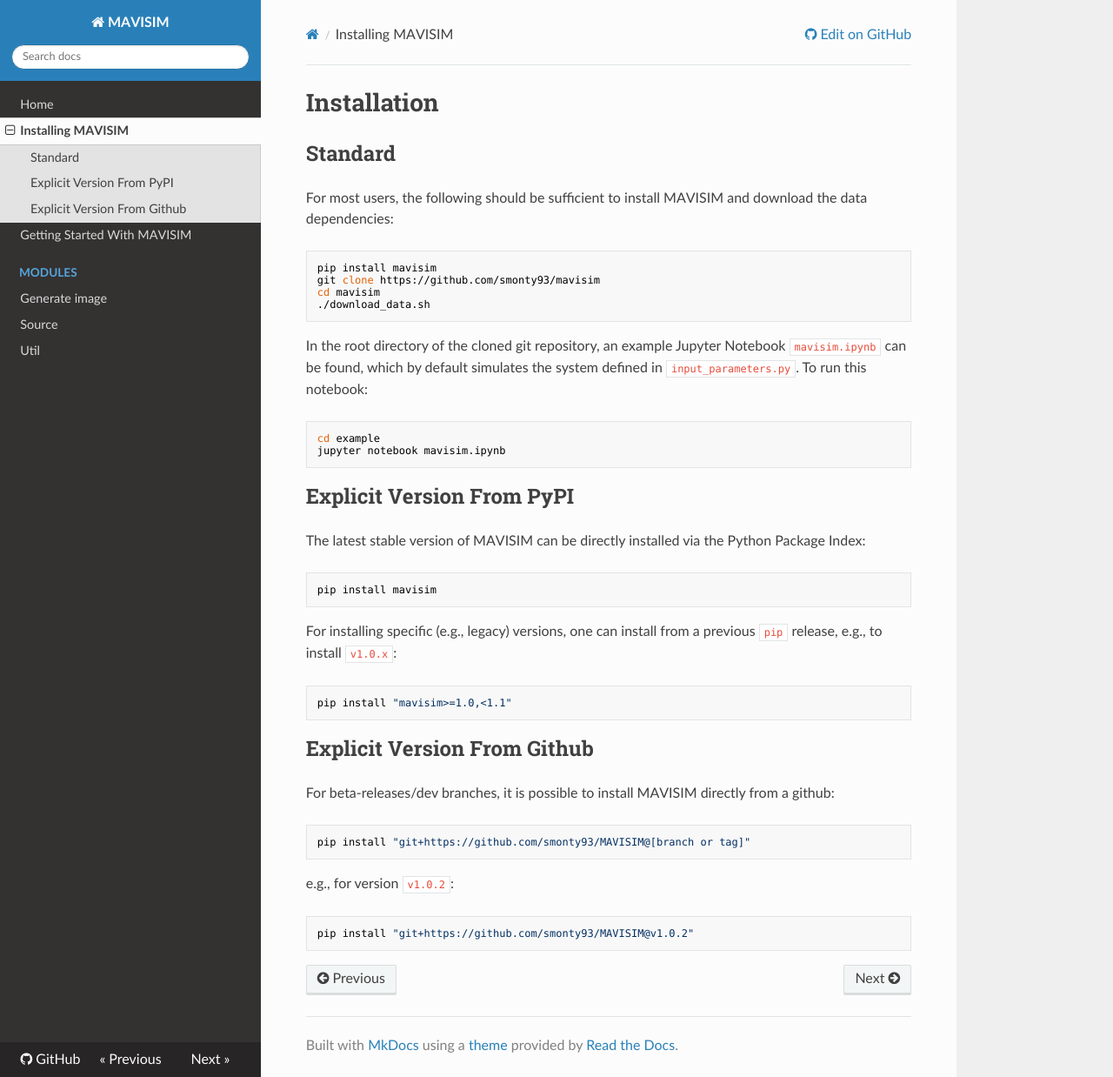
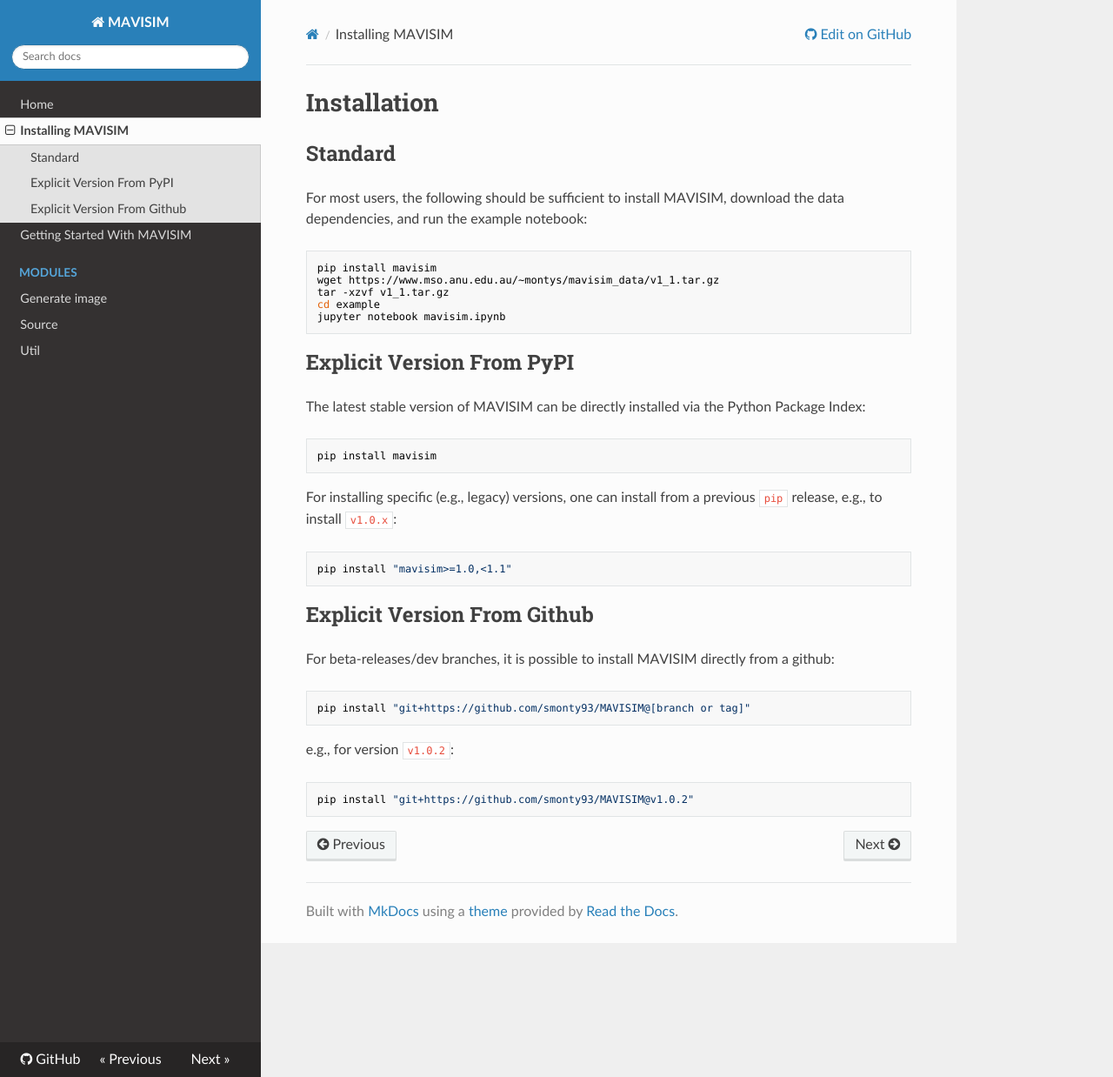
Before and after one commit to smonty93/MAVISIM, an MkDocs documentation site: the page built from docs/install.md, in a window 1280 px wide and 1238 px high. Shown: the whole window at 87% size. Built offline with MkDocs 1.6.1, drawn with Linux system fonts in a browser that asks for light colours; nearby versions of some CDN libraries.

Commit message:
updated install instructions (now without github in the loop)

````diff
--- a/docs/install.md
+++ b/docs/install.md
@@ -1,16 +1,11 @@
 # Installation
 
 ## Standard
-For most users, the following should be sufficient to install MAVISIM and download the data dependencies:
+For most users, the following should be sufficient to install MAVISIM, download the data dependencies, and run the example notebook:
 ```bash
 pip install mavisim
-git clone https://github.com/smonty93/mavisim
-cd mavisim
-./download_data.sh
-```
-
-In the root directory of the cloned git repository, an example Jupyter Notebook `mavisim.ipynb` can be found, which by default simulates the system defined in `input_parameters.py`. To run this notebook:
-```bash
+wget https://www.mso.anu.edu.au/~montys/mavisim_data/v1_1.tar.gz
+tar -xzvf v1_1.tar.gz
 cd example
 jupyter notebook mavisim.ipynb
 ```
````
